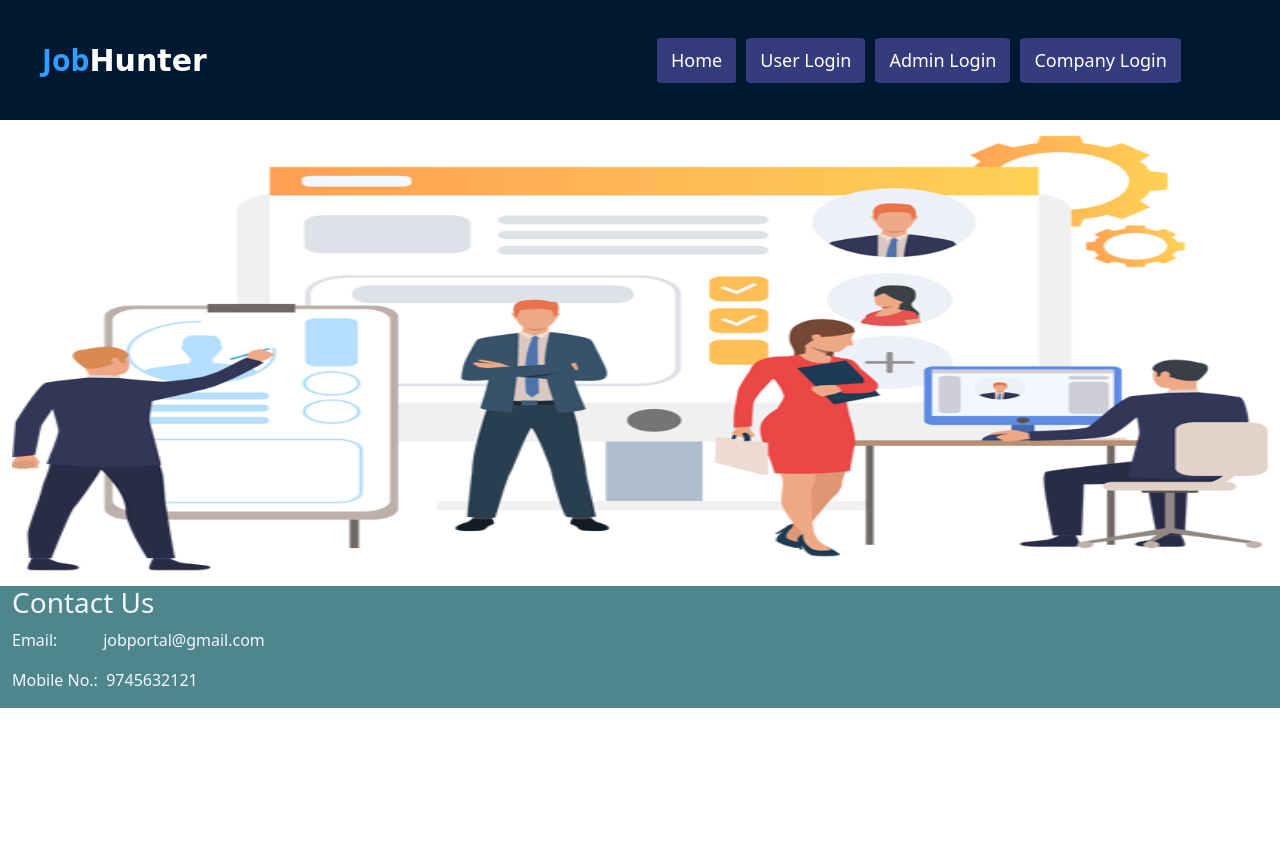
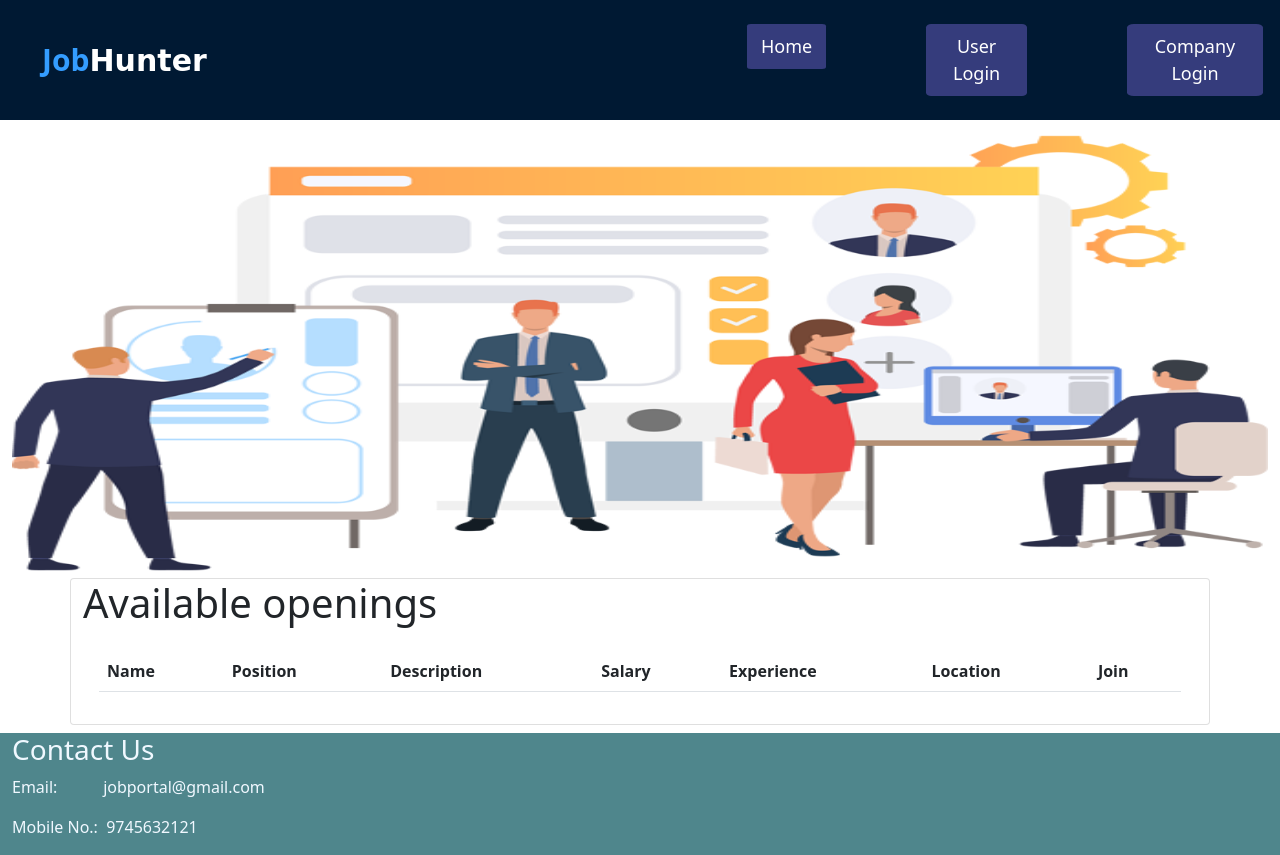
Before and after one commit to kyuubi-9/online_job_portal, a Django app: page / in a window 1280 px wide. Before the commit the page ends 708 px from the top, so only its background shows below. Run offline with Django 3.2, Linux system fonts and the light colour scheme; lists and menus that the app fills with data are empty.

Commit message:
erd.dot file

```diff
--- a/jobs/templates/basic.html
+++ b/jobs/templates/basic.html
@@ -46,6 +46,10 @@
       color: white
     }
 
+    .navbar-nav > li{
+  margin-left:90px;
+}
+
   </style>
   {% block css %}
   {% endblock %}
@@ -77,11 +81,6 @@
           </li>
           <li class="nav-item">
             <button class="menu">
-            <a class="nav-link {% block admin_login %} {% endblock %}" href="/admin_login/">Admin Login</a>
-          </button>
-          </li>
-          <li class="nav-item">
-            <button class="menu">
             <a class="nav-link {% block company_login %} {% endblock %}" href="/company_login/">Company Login</a>
           </button>
           </li>
--- a/jobs/templates/index.html
+++ b/jobs/templates/index.html
@@ -8,6 +8,35 @@
 {% load static %}
 <div class="container-fluid mt-2">
     <img src="{% static 'Recruitment Vector.png' %}" alt="" width="100%" height="450px">
+</div>
+
+<div class="container card">
+    <h1>Available openings</h1>
+    <div class="card-body">
+        <table class="table table-hover">
+            <tr>
+                <th>Name</th>
+                <th>Position</th>
+                <th>Description</th>
+                <th>Salary</th>
+                <th>Experience</th>
+                <th>Location</th>
+                <th>Join</th>
+            </tr>
+            {% for job in jobs %}
+                <tr>
+                    <td>{{job.company.company_name}}</td>
+                    <td>{{job.title}}</td>
+                    <td>{{job.description}}</td>
+                    <td>{{job.salary}}</td>
+                    <td>{{job.experience}}</td>
+                    <td>{{job.location}}</td>
+                    <td><a href="/user_login/" class="btn btn-info btn-sm" type="submit">Apply</a></td>
+
+                </tr>
+            {% endfor %}
+        </table>
+    </div>
 </div>
     <div class="container-fluid mt-2" style="background-color: #4f868c; width: 100%;">
         <div class="row">
--- a/jobs/urls.py
+++ b/jobs/urls.py
@@ -32,4 +32,6 @@ urlpatterns = [
     path("all_companies/", views.all_companies, name="all_companies"),
     path("change_status/<int:myid>/", views.change_status, name="change_status"),
     path("delete_company/<int:myid>/", views.delete_company, name="delete_company"),
+
+
 ]
--- a/jobs/views.py
+++ b/jobs/views.py
@@ -4,6 +4,8 @@ from django.contrib.auth.models import User
 from django.contrib.auth import authenticate, login, logout
 from datetime import date
 from django.contrib import messages
+
+
 def index(request):
     return render(request, "index.html")
 
@@ -335,3 +337,8 @@ def delete_company(request, myid):
     company = User.objects.filter(id=myid)
     company.delete()
     return redirect("/all_companies")
+
+def available_jobs(request):
+    jobs = Job.objects.all().order_by('-start_date')
+
+    return render(request, "available_jobs.html", {'jobs':jobs})
```
Also changed, not shown: JobPortal/settings.py (+7 -1 lines), erd.png (added), 1 other file.
